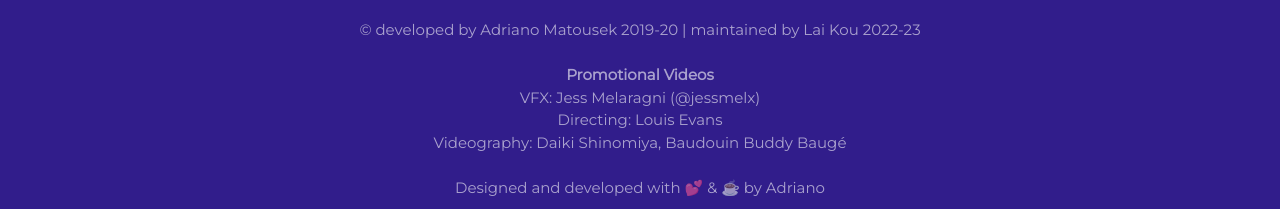
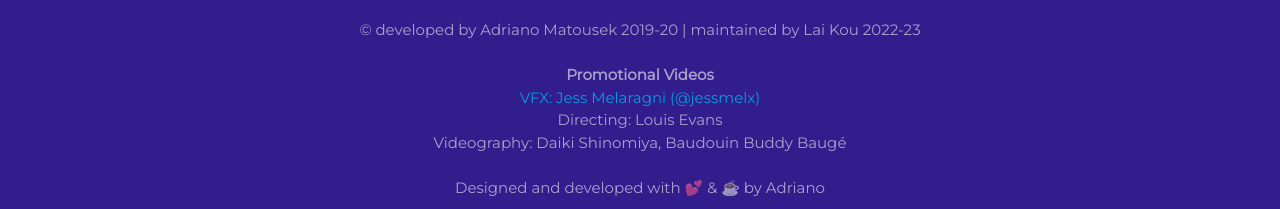
Before and after one commit to XsnakezonX/JunctionX-Exeter, a website: page public/index.html in a window 1280 px wide. Shown: the part 3188-3397 px from the top of the page. Drawn offline with nearby package versions, Linux system fonts and the light colour scheme.

Commit message:
added a url to VFX editor

```diff
--- a/public/index.html
+++ b/public/index.html
@@ -451,7 +451,10 @@
           <br>
           <b>Promotional Videos</b>
           <br>
-          VFX: Jess Melaragni (@jessmelx)
+          <!--  create an inline href of the following text-->
+          <a href="https://www.jessmelx.com/" target="_blank">VFX: Jess Melaragni (@jessmelx) </a>
+          <!-- VFX: Jess Melaragni (@jessmelx)  -->
+
           <br>
           Directing: Louis Evans
           <br>
```
